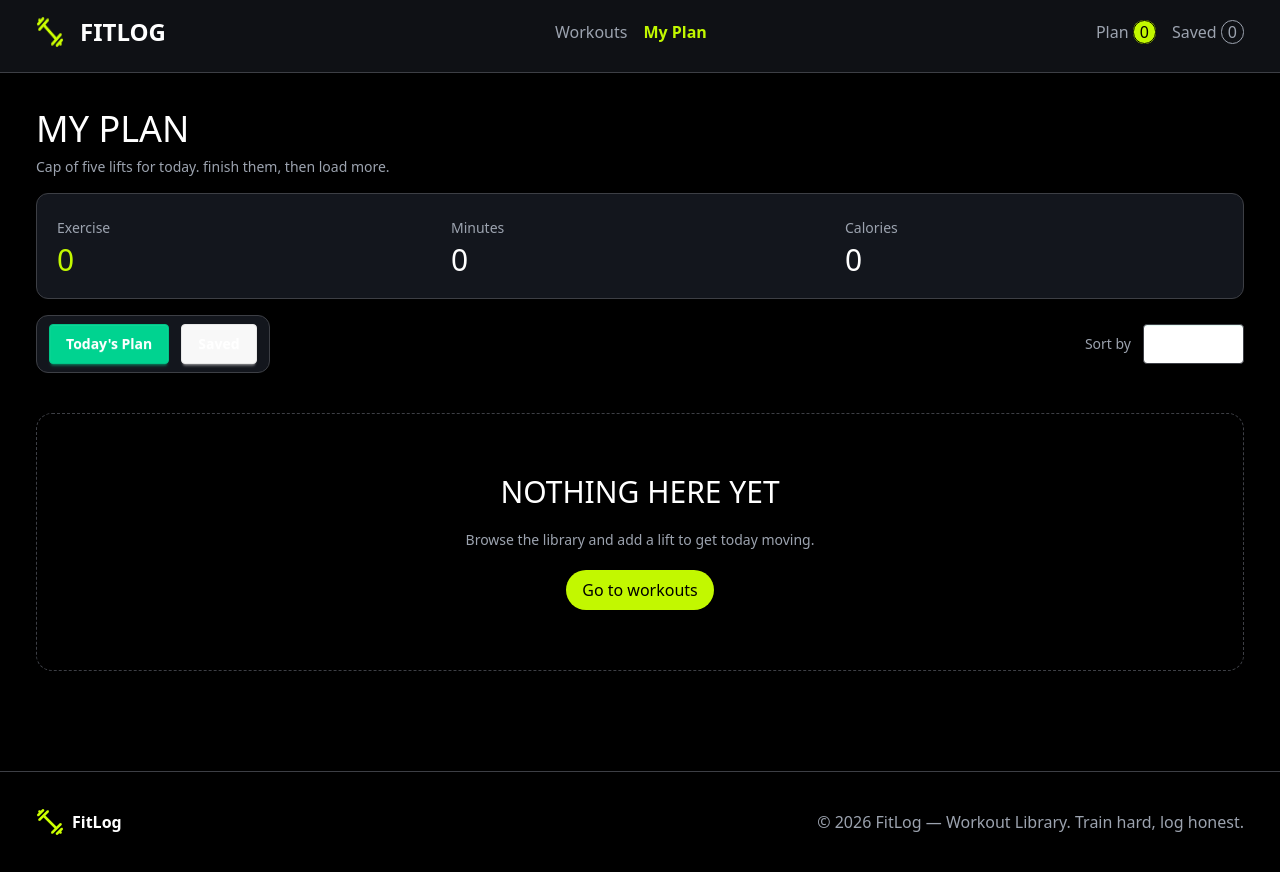
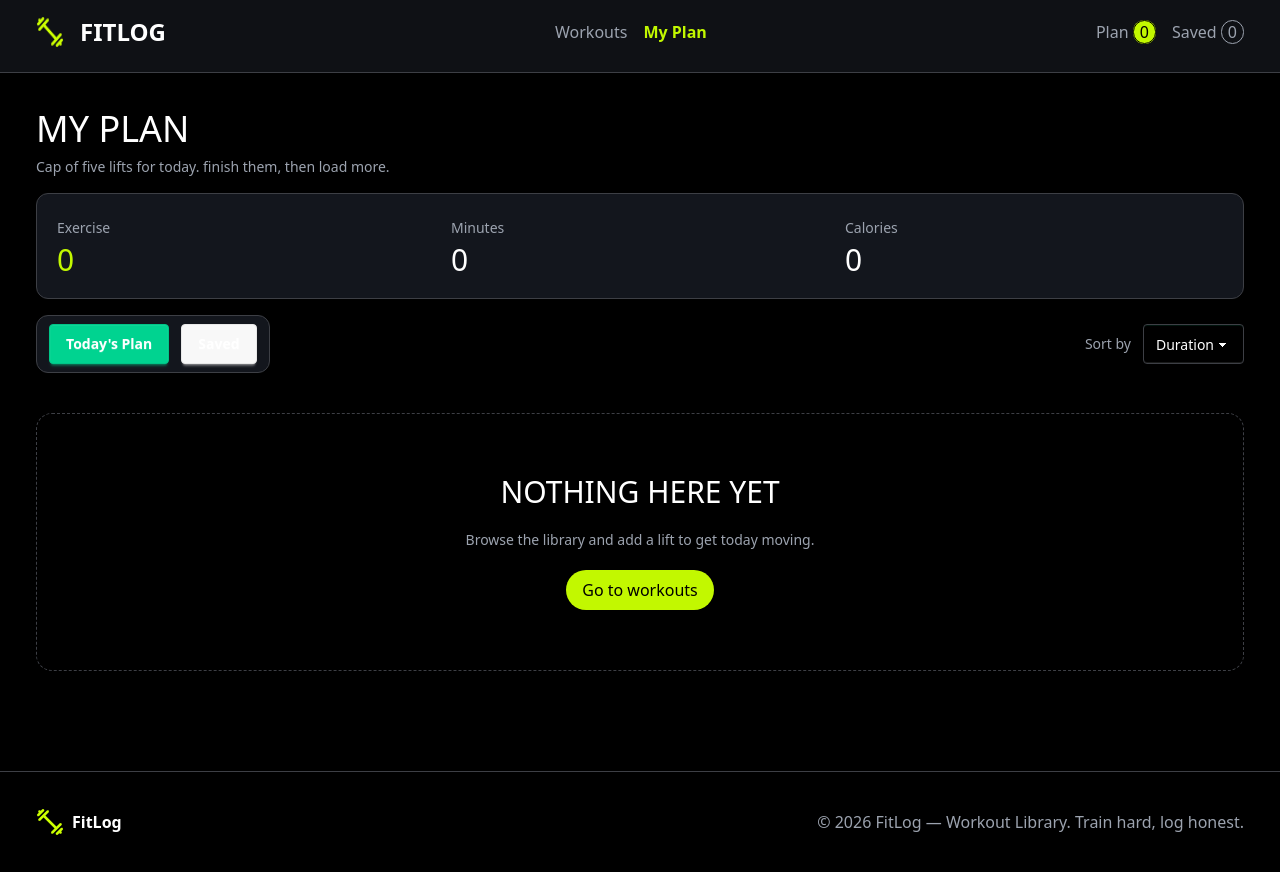
Before and after one commit to sakibsheikh27/a06-fit-log, a Next.js app: page /myplan in a window 1280 px wide. Built offline with nearby package versions, Linux system fonts and the light colour scheme.

Commit message:
changed toggle color

```diff
--- a/src/app/myplan/page.jsx
+++ b/src/app/myplan/page.jsx
@@ -78,7 +78,6 @@ const MyPlanPage = () => {
                     </button>
                 </div>
 
-                {/* Sort */}
                 <div className='flex items-center gap-3 w-full md:w-auto'>
                     <div className='text-sm text-[#9CA3AF]'>
                         Sort by
@@ -87,7 +86,7 @@ const MyPlanPage = () => {
                     <select
                         value={sortBy}
                         onChange={(e) => setSortBy(e.target.value)}
-                        className='select select-success border border-[#3D3F45] w-full sm:w-auto'
+                        className='select select-success border border-[#3D3F45] w-full sm:w-auto bg-transparent text-white'
                     >
                         <option value='duration'>Duration</option>
                         <option value='calories'>Calories</option>
```
